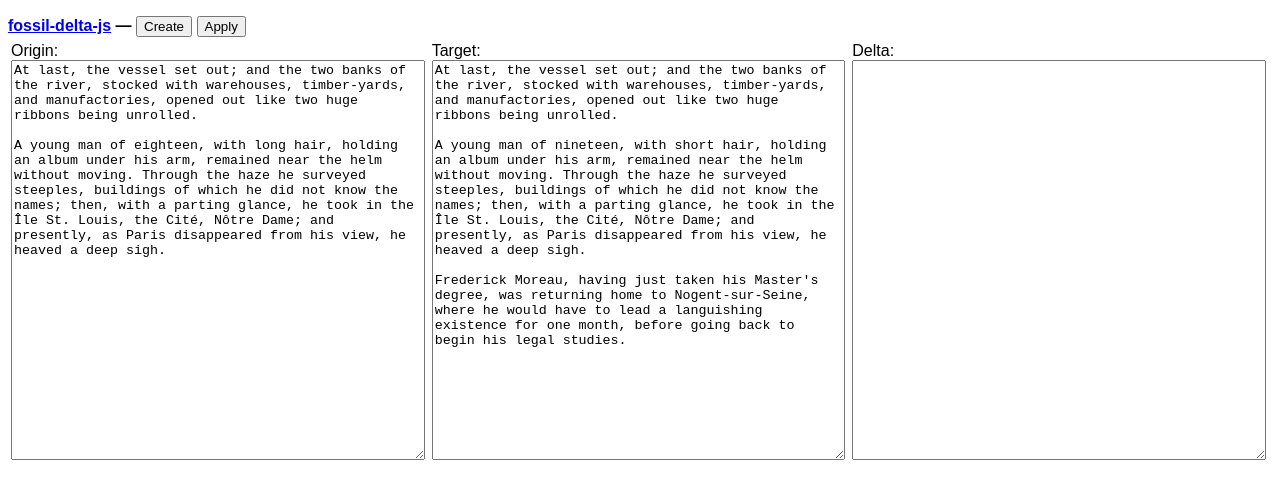
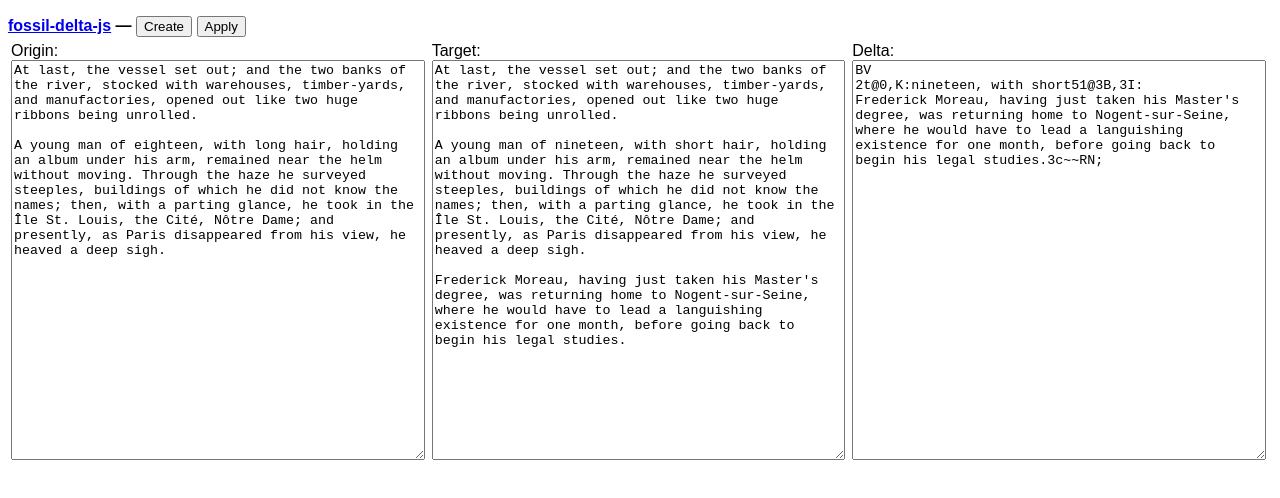
Before and after one commit to dchest/fossil-delta-js, a website: page index.html in a window 1280 px wide. Drawn offline with Linux system fonts and the light colour scheme.

Commit message:
Create delta on document load.

```diff
--- a/index.html
+++ b/index.html
@@ -79,5 +79,8 @@ function apply() {
   }
 }
 
+
+create();
+
 </script>
 </body>
```
